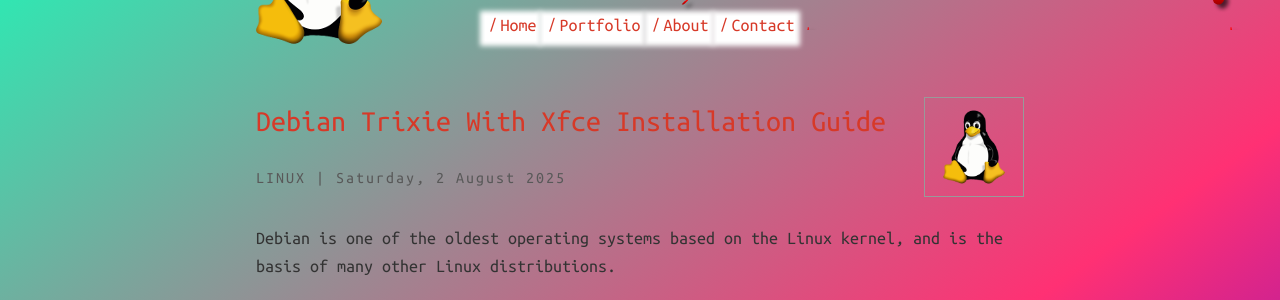
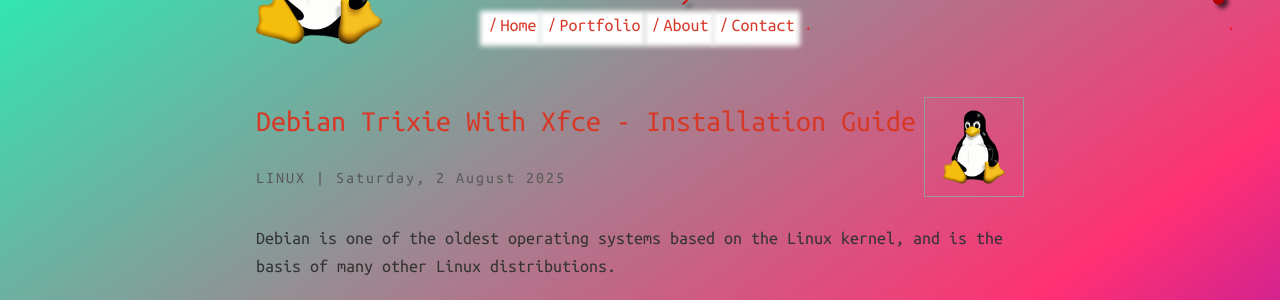
Before and after one commit to andreipall/andreipall.github.io, a Jekyll site: the page built from index.html, in a window 1280 px wide and 900 px high. Shown: the part 143-443 px from the top of the window. Built offline with Jekyll 4.4.1, drawn with Linux system fonts in a browser that asks for light colours; comment, search, counter and statistics services are not loaded.

```diff
--- a/_posts/2025-08-02-debian-trixie-with-xfce-installation-guide.markdown
+++ b/_posts/2025-08-02-debian-trixie-with-xfce-installation-guide.markdown
@@ -1,9 +1,9 @@
 ---
 layout: post
-title:  "Debian Trixie with Xfce installation guide"
+title:  "Debian Trixie with Xfce - installation guide"
 date:   2025-08-02 10:46:56
 categories: Linux
-description: Debian Trixie with Xfce installation guide
+description: Debian Trixie with Xfce - installation guide
 keywords: [Andrei Pall, blog, freebsd, linux, framework]
 excerpt: Debian is one of the oldest operating systems based on the Linux kernel, and is the basis of many other Linux distributions.
 ---
```
